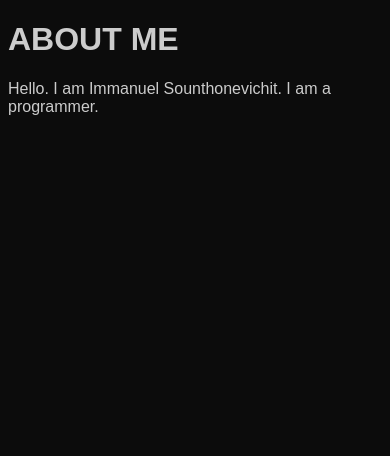
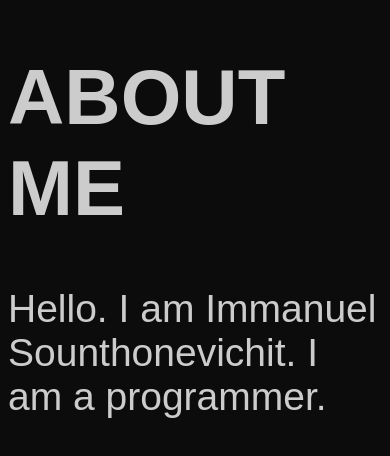
Before and after one commit to immysoun/website, a plain HTML site: page html/about.html in a window 390 px wide. Drawn offline with Linux system fonts and the light colour scheme.

Commit message:
responsiveness

```diff
--- a/css/style.css
+++ b/css/style.css
@@ -3,4 +3,5 @@
     background-color: #0c0c0c;
     font-family: Arial, Helvetica, sans-serif;
     color: #cccccc;
+    font-size: 10vw;
 }
--- a/html/about.html
+++ b/html/about.html
@@ -6,6 +6,7 @@
   <link rel="stylesheet" href="../css/style.css">
   <title>3746| about immy</title>
   <link rel="icon" href="/resources/logo.ico">
+  <meta name="viewport" content="width=device-width, initial-scale=1.0">
 </head>
 
 <body>
```
Also changed, not shown: html/games.html (+1 -0 lines), html/games/tbd.html (+1 -0 lines), html/games/terminal-lucidity.html (+1 -0 lines), index.html (+1 -0 lines).
